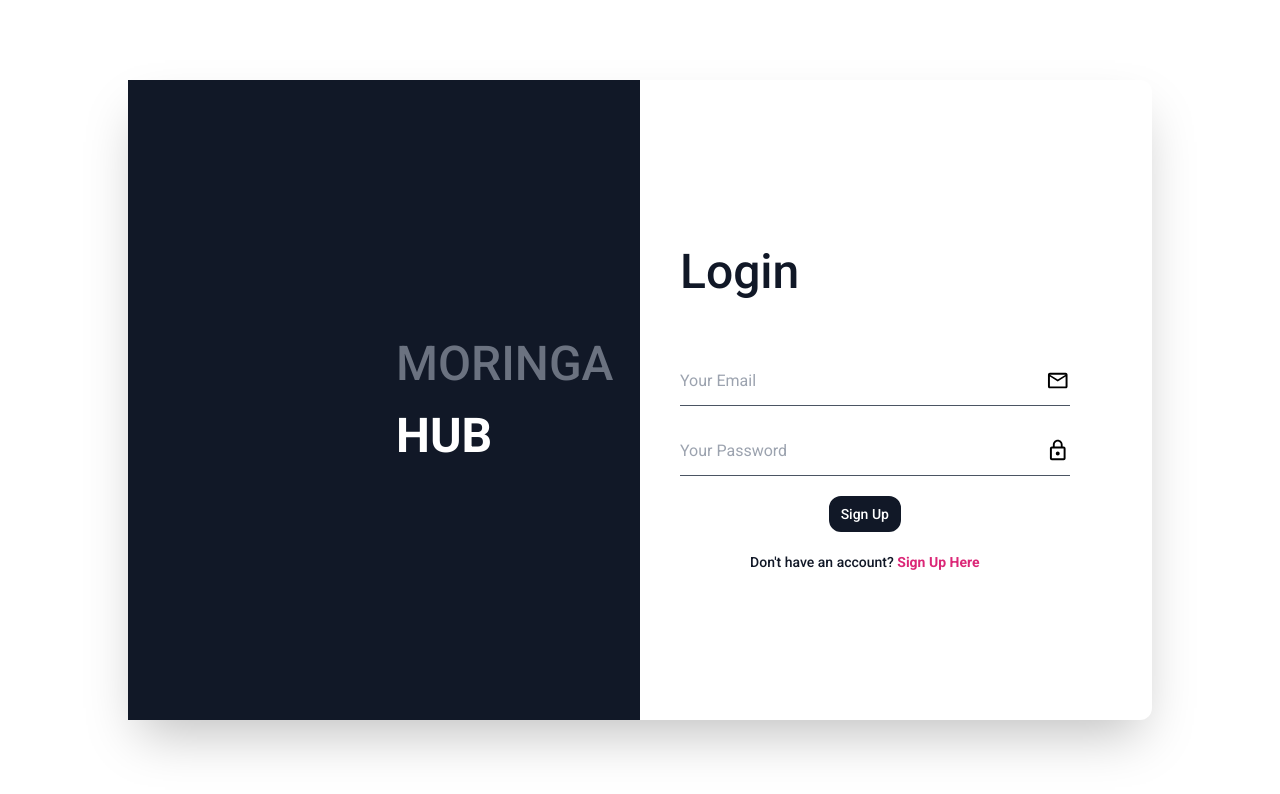
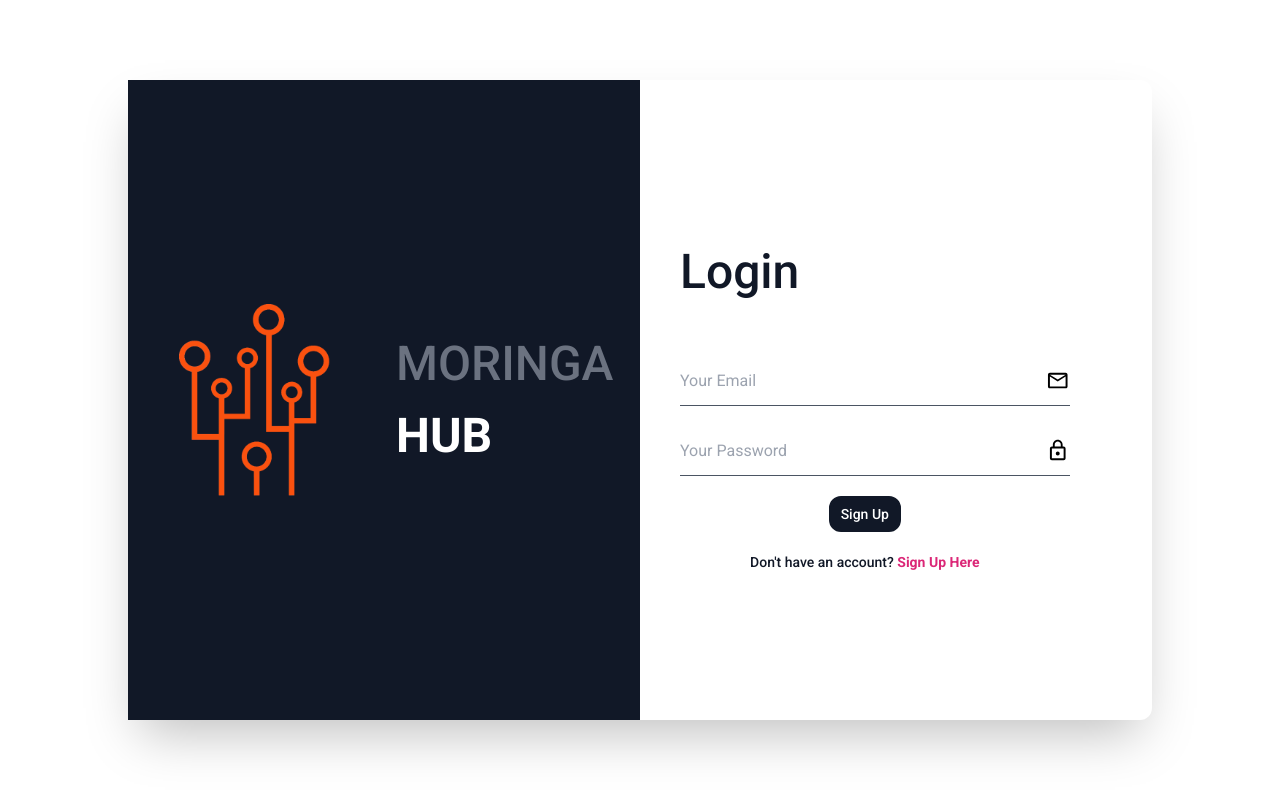
Before and after one commit to sinatra-pod/moringa-library, a React (Create React App) app in the folder webapp/: page /login in a window 1280 px wide. Shown: the top 794 px of the page. Built offline with nearby package versions, Linux system fonts and the light colour scheme.

Commit message:
commit adds the Moringa logo

```diff
--- a/webapp/src/pages/LoginView.tsx
+++ b/webapp/src/pages/LoginView.tsx
@@ -33,7 +33,7 @@ function LoginView() {
             <section className="signcard flex flex-col md:flex-row box-border border-1 border-gray rounded-xl h-[80%] w-[80%] justify-center items-center shadow-2xl">
                 <div className='logopart bg-gray-900 dark:bg-gray-900 h-full w-full basis-1/2 text-white-200 flex flex-col md:flex-row items-center justify-center'>
                     <div className="imagepart basis-1/2 flex justify-end items-end ">
-                        {/* <img className="object-contain h-48 w-96  rounded-tl-xl" src={logo} alt="logo"/> */}
+                        <img className="object-contain h-48 w-96  rounded-tl-xl" src={logo} alt="logo"/>
                     </div>
                     <div className="basis-1/2 flex flex-col justify-start items-start">
                         <h1 className='text-gray-500 text-5xl p-3 font-medium'>MORINGA</h1>
```
Also changed, not shown: webapp/src/assets/logo.png (added).
